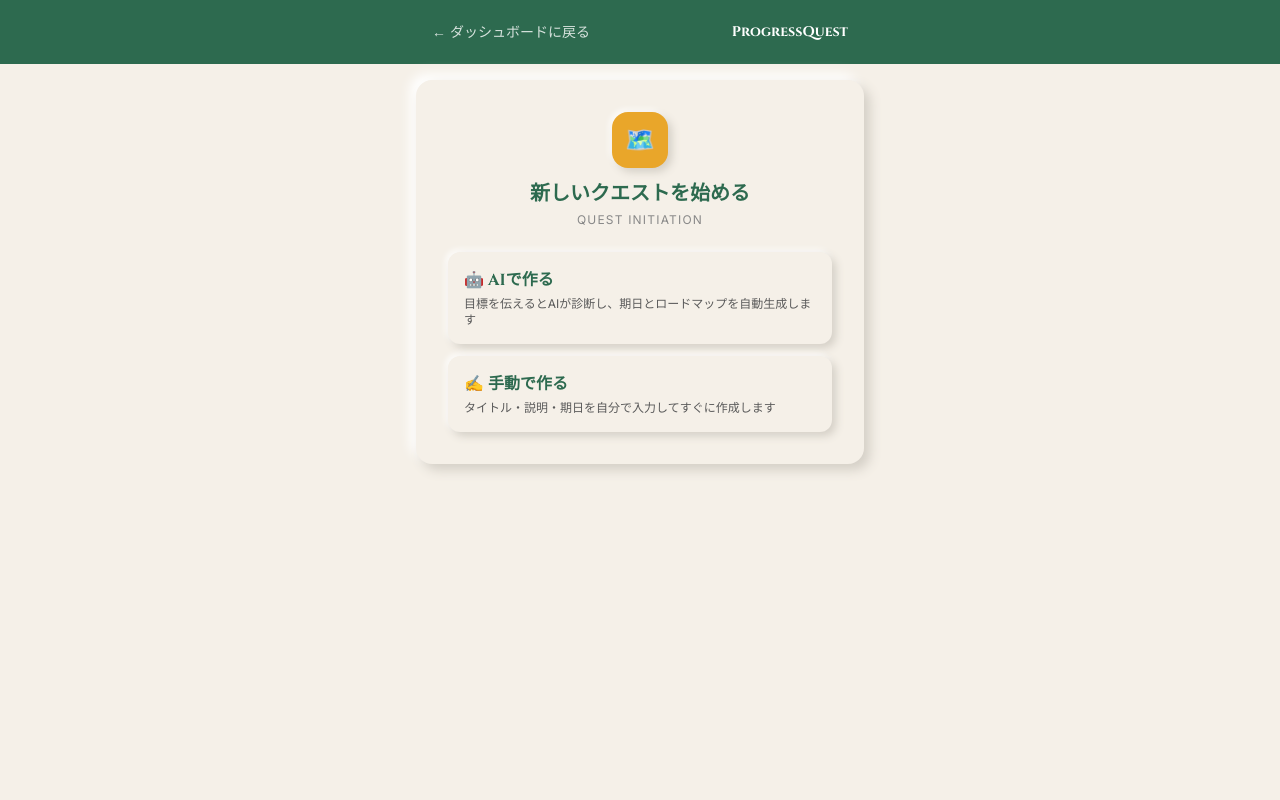
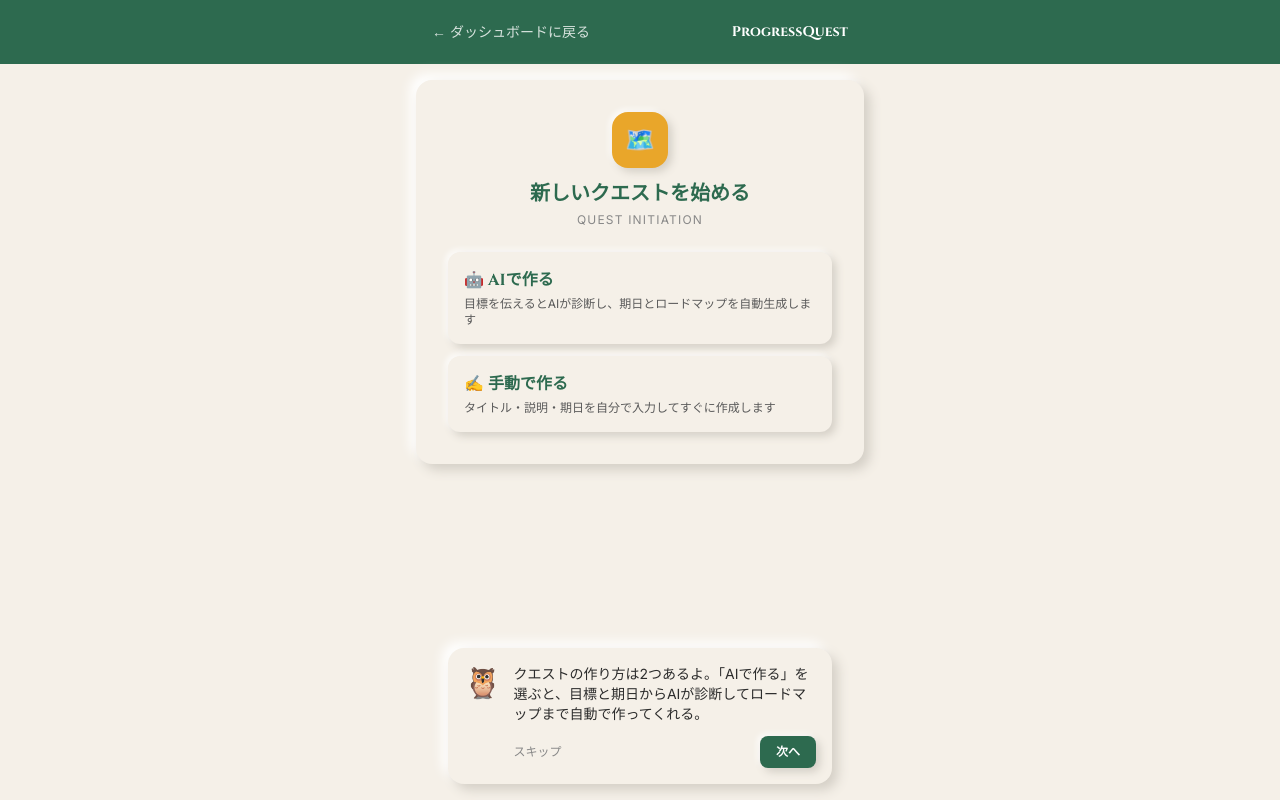
Before and after one commit to 2612110336f-maker/ProgressQuest, a Next.js app in the folder frontend/: page /new in a window 1280 px wide. Built offline with nearby package versions, Linux system fonts and the light colour scheme.

Commit message:
説明機能およびタイムライン機能の追加

```diff
--- a/frontend/app/dashboard/page.tsx
+++ b/frontend/app/dashboard/page.tsx
@@ -5,6 +5,8 @@
 import { getMe, getQuest, getQuests, Quest, QuestDetail } from "@/lib/api";
 import { getCheckpointStatuses, isOverdue } from "@/lib/questStatus";
 import QuestMap from "@/components/QuestMap";
+import WeeklyTimeline from "@/components/WeeklyTimeline";
+import Mascot from "@/components/Mascot";
 
 const ACTIVE_QUEST_KEY = "activeQuestId";
 
@@ -198,7 +200,22 @@
             </div>
           </div>
         )}
+
+        {questDetails.length > 0 && (
+          <div className="mt-6">
+            <WeeklyTimeline quests={questDetails} />
+          </div>
+        )}
       </main>
+
+      <Mascot
+        storageKey="dashboard"
+        steps={[
+          "ようこそ、冒険者！ここProgressQuestは、目標をRPGのクエストのように管理できる場所だよ。",
+          "「クエストを切り替える」からいつでも別の目標に切り替えられるし、まずは新しいクエストを作ってみよう。",
+          "「📅 今週のタスク」では、複数のクエストをまとめて今週やるべきことが見えるよ。困ったらまたここに相談してね！",
+        ]}
+      />
 
       {showModal && (
         <div
--- a/frontend/app/new/page.tsx
+++ b/frontend/app/new/page.tsx
@@ -12,6 +12,7 @@
   proposeDeadline,
 } from "@/lib/api";
 import QuestLoading from "@/components/QuestLoading";
+import Mascot from "@/components/Mascot";
 
 type Step =
   | "choose"
@@ -473,6 +474,14 @@
         )}
       </div>
       </div>
+
+      <Mascot
+        storageKey="new"
+        steps={[
+          "クエストの作り方は2つあるよ。「AIで作る」を選ぶと、目標と期日からAIが診断してロードマップまで自動で作ってくれる。",
+          "急いでいるときや、自分でしっかり計画を立てたいときは「手動で作る」を選んでね。あとからチェックポイントも追加できるよ。",
+        ]}
+      />
     </div>
   );
 }
--- a/frontend/app/quest/[id]/page.tsx
+++ b/frontend/app/quest/[id]/page.tsx
@@ -13,6 +13,7 @@
 } from "@/lib/api";
 import { getCheckpointStatuses } from "@/lib/questStatus";
 import QuestMap from "@/components/QuestMap";
+import Mascot from "@/components/Mascot";
 
 type Tab = "map" | "list";
 
@@ -335,6 +336,14 @@
           </div>
         </div>
       )}
+
+      <Mascot
+        storageKey="quest_detail"
+        steps={[
+          "🗺️「マップ」タブでは、すごろく風にクエストの道のりが見えるよ。今いる場所が⚔️マークでわかるんだ。",
+          "📋「一覧」タブでは、チェックポイントの追加・削除や、詳細の確認ができるよ。両方使い分けてみてね！",
+        ]}
+      />
     </div>
   );
 }
--- /dev/null
+++ b/frontend/components/Mascot.tsx
@@ -0,0 +1,59 @@
+"use client";
+import { useEffect, useState } from "react";
+
+type Props = {
+  storageKey: string;
+  steps: string[];
+};
+
+export default function Mascot({ storageKey, steps }: Props) {
+  const [visible, setVisible] = useState(false);
+  const [index, setIndex] = useState(0);
+
+  useEffect(() => {
+    const seen = localStorage.getItem(`mascot_seen_${storageKey}`);
+    if (!seen) {
+      setVisible(true);
+    }
+  }, [storageKey]);
+
+  const dismiss = () => {
+    localStorage.setItem(`mascot_seen_${storageKey}`, "1");
+    setVisible(false);
+  };
+
+  const handleNext = () => {
+    if (index < steps.length - 1) {
+      setIndex((i) => i + 1);
+    } else {
+      dismiss();
+    }
+  };
+
+  if (!visible) return null;
+
+  return (
+    <div className="fixed bottom-4 left-1/2 -translate-x-1/2 w-[92%] max-w-sm z-40">
+      <div className="bg-[#F5F0E8] shadow-neumorphism rounded-2xl p-4 flex items-start gap-3">
+        <span className="text-3xl shrink-0">🦉</span>
+        <div className="flex-1 min-w-0">
+          <p className="text-sm text-[#2C2C2C] mb-3">{steps[index]}</p>
+          <div className="flex items-center justify-between">
+            <button
+              onClick={dismiss}
+              className="text-xs text-[#888888] hover:opacity-70"
+            >
+              スキップ
+            </button>
+            <button
+              onClick={handleNext}
+              className="h-8 px-4 rounded-lg bg-[#2D6A4F] text-white text-xs font-bold hover:opacity-90 transition shadow-neumorphism-sm"
+            >
+              {index < steps.length - 1 ? "次へ" : "わかった！"}
+            </button>
+          </div>
+        </div>
+      </div>
+    </div>
+  );
+}
--- /dev/null
+++ b/frontend/components/WeeklyTimeline.tsx
@@ -0,0 +1,79 @@
+import { QuestDetail } from "@/lib/api";
+
+type TimelineItem = {
+  questId: string;
+  questTitle: string;
+  checkpointId: string;
+  title: string;
+  dueDate: string;
+  overdue: boolean;
+};
+
+const WEEKDAYS = ["日", "月", "火", "水", "木", "金", "土"];
+
+const formatDate = (dateStr: string) => {
+  const d = new Date(dateStr);
+  return `${d.getMonth() + 1}/${d.getDate()}(${WEEKDAYS[d.getDay()]})`;
+};
+
+type Props = {
+  quests: QuestDetail[];
+};
+
+export default function WeeklyTimeline({ quests }: Props) {
+  const today = new Date(new Date().toDateString());
+  const weekEnd = new Date(today);
+  weekEnd.setDate(weekEnd.getDate() + 7);
+
+  const items: TimelineItem[] = quests
+    .flatMap((q) =>
+      q.checkpoints
+        .filter((cp) => !cp.completed_at && cp.due_date)
+        .map((cp) => ({
+          questId: q.id,
+          questTitle: q.title,
+          checkpointId: cp.id,
+          title: cp.title,
+          dueDate: cp.due_date as string,
+          overdue: new Date(cp.due_date as string) < today,
+        }))
+    )
+    .filter((item) => item.overdue || new Date(item.dueDate) < weekEnd)
+    .sort((a, b) => a.dueDate.localeCompare(b.dueDate));
+
+  if (items.length === 0) {
+    return (
+      <div className="bg-[#F5F0E8] shadow-neumorphism rounded-2xl p-5 text-center">
+        <p className="text-sm text-[#888888]">📅 今週・期日超過のタスクはありません。</p>
+      </div>
+    );
+  }
+
+  return (
+    <div className="bg-[#F5F0E8] shadow-neumorphism rounded-2xl p-5">
+      <p className="text-xs font-bold text-[#2D6A4F] tracking-widest uppercase mb-3">
+        📅 今週のタスク
+      </p>
+      <div className="space-y-2">
+        {items.map((item) => (
+          <div
+            key={item.checkpointId}
+            className="flex items-center gap-3 bg-[#F5F0E8] shadow-neumorphism-sm rounded-xl px-3 py-2"
+          >
+            <span
+              className={`text-xs font-bold rounded-full px-2 py-1 shrink-0 ${
+                item.overdue ? "bg-[#E05252] text-white" : "bg-[#2D6A4F] text-white"
+              }`}
+            >
+              {item.overdue ? "期日超過" : formatDate(item.dueDate)}
+            </span>
+            <div className="min-w-0">
+              <p className="text-sm text-[#2C2C2C] truncate">{item.title}</p>
+              <p className="text-xs text-[#888888] truncate">{item.questTitle}</p>
+            </div>
+          </div>
+        ))}
+      </div>
+    </div>
+  );
+}
```
